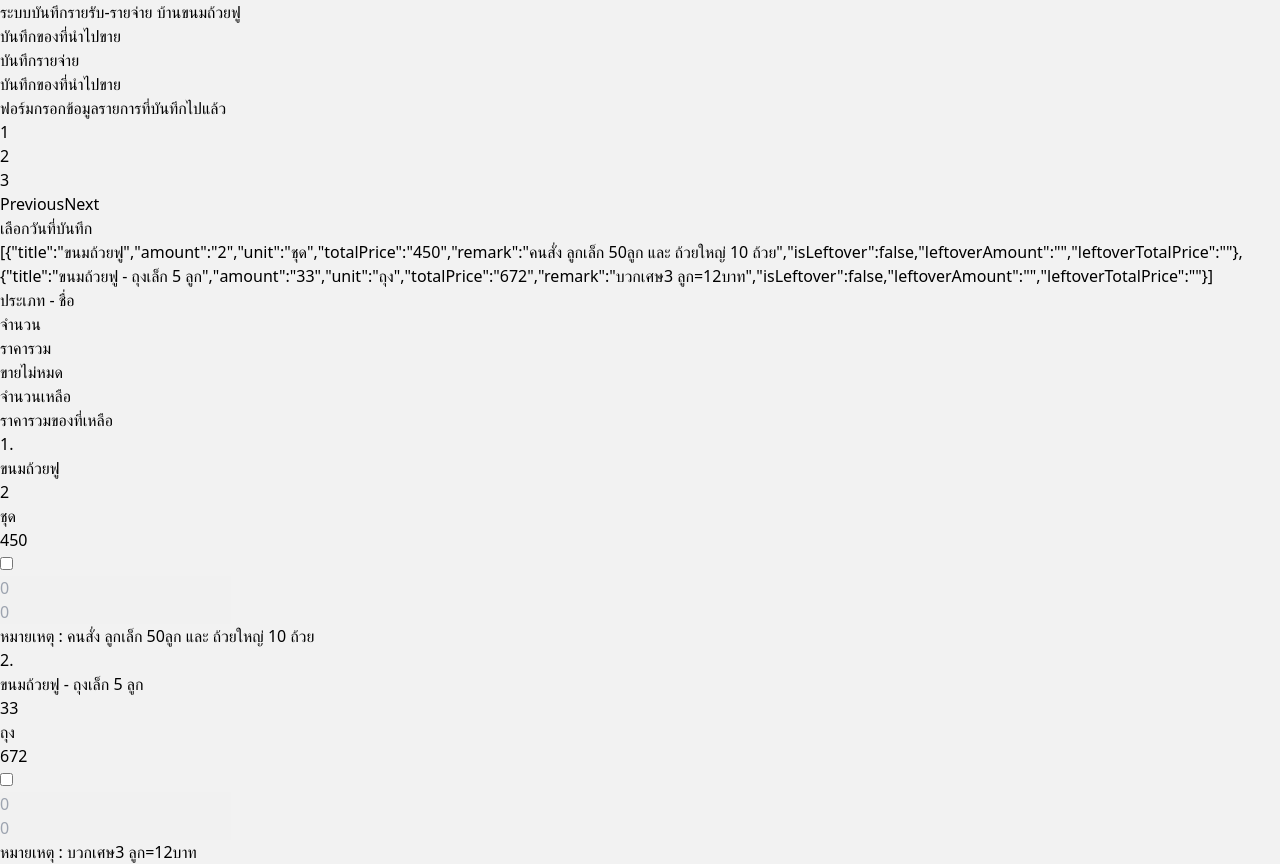
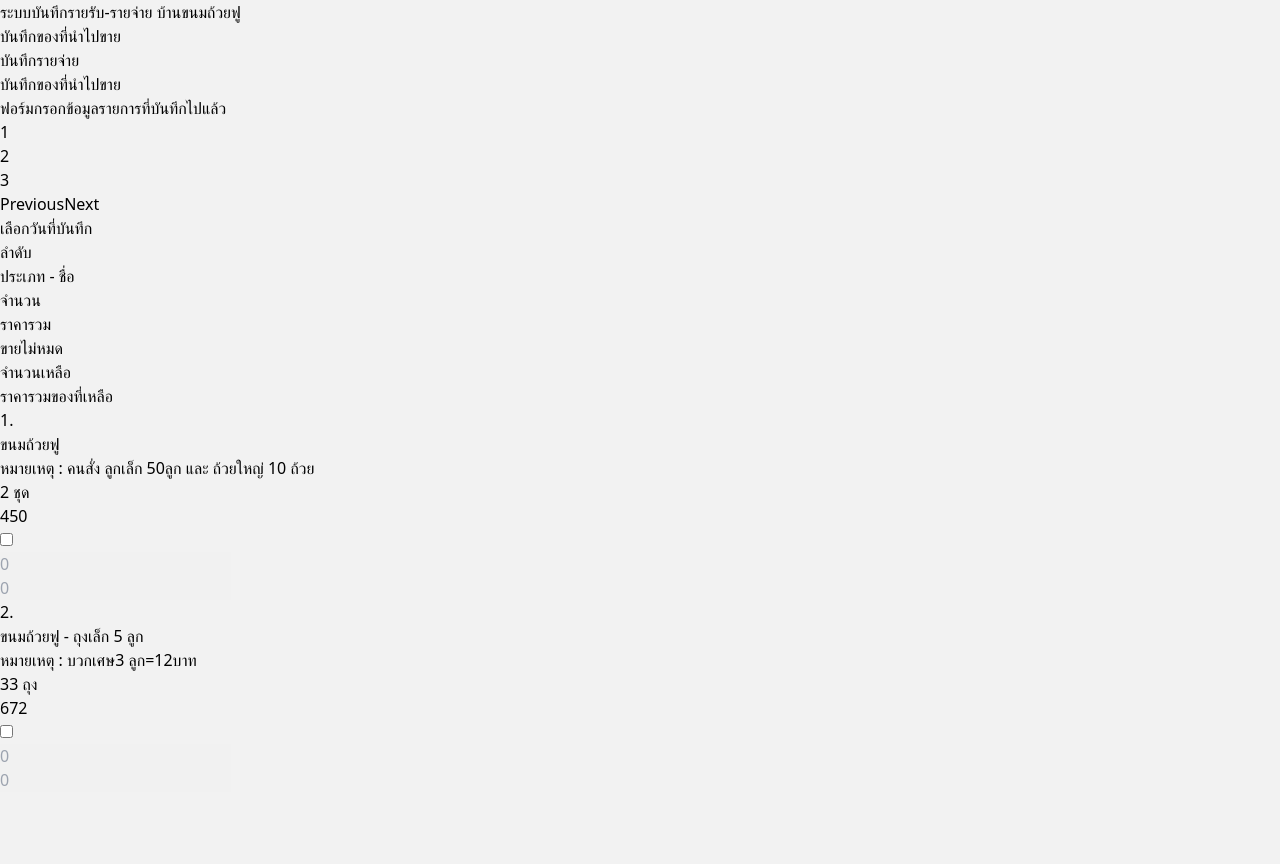
Before and after one commit to NiratKashom/bankanomthai_biz_mng, a React (Vite) app: page /storefront in a window 1280 px wide. Both pictures are taken after a click on the button "Next". After the commit the page ends 800 px from the top, so only its background shows below. Built offline with nearby package versions, Linux system fonts and the light colour scheme.

Commit message:
leftover table change grid to flex display

```diff
--- /dev/null
+++ b/src/components/Calendar.jsx
@@ -0,0 +1,106 @@
+import React, { useState } from 'react';
+
+const Calendar = () => {
+  // Get current date
+  const currentDate = new Date();
+
+  // Initialize state for the current month
+  const [currentMonth, setCurrentMonth] = useState(currentDate.getMonth());
+  const [currentYear, setCurrentYear] = useState(currentDate.getFullYear());
+
+  // Get number of days in the current month
+  const numDays = new Date(currentYear, currentMonth + 1, 0).getDate();
+
+  // Get the first day of the current month
+  const firstDay = new Date(currentYear, currentMonth, 1).getDay();
+
+  // Generate an array of days in the current month
+  const days = Array.from({ length: numDays }, (_, index) => index + 1);
+
+  // Function to handle previous month button click
+  const goToPreviousMonth = () => {
+    setCurrentMonth((prevMonth) => {
+      if (prevMonth === 0) {
+        setCurrentYear((prevYear) => prevYear - 1);
+        return 11;
+      } else {
+        return prevMonth - 1;
+      }
+    });
+  };
+
+  // Function to handle next month button click
+  const goToNextMonth = () => {
+    setCurrentMonth((prevMonth) => {
+      if (prevMonth === 11) {
+        setCurrentYear((prevYear) => prevYear + 1);
+        return 0;
+      } else {
+        return prevMonth + 1;
+      }
+    });
+  };
+
+  return (
+    <div className="container mx-auto p-4">
+      <h1 className="text-2xl font-bold mb-4">
+        Calendar - {currentMonth + 1}/{currentYear}
+      </h1>
+      <div className="flex justify-between mb-4">
+        <button
+          className="bg-blue-500 hover:bg-blue-700 text-white font-bold py-2 px-4 rounded"
+          onClick={goToPreviousMonth}
+        >
+          Previous Month
+        </button>
+        <button
+          className="bg-blue-500 hover:bg-blue-700 text-white font-bold py-2 px-4 rounded"
+          onClick={goToNextMonth}
+        >
+          Next Month
+        </button>
+      </div>
+      <table className="table-auto">
+        <thead>
+          <tr>
+            <th className="px-4 py-2">Sun</th>
+            <th className="px-4 py-2">Mon</th>
+            <th className="px-4 py-2">Tue</th>
+            <th className="px-4 py-2">Wed</th>
+            <th className="px-4 py-2">Thu</th>
+            <th className="px-4 py-2">Fri</th>
+            <th className="px-4 py-2">Sat</th>
+          </tr>
+        </thead>
+        <tbody>
+          {Array.from({ length: 6 }, (_, weekIndex) => (
+            <tr key={weekIndex}>
+              {Array.from({ length: 7 }, (_, dayIndex) => {
+                const day = weekIndex * 7 + dayIndex - firstDay + 1;
+                const isCurrentMonth = day > 0 && day <= numDays;
+                const isCurrentDay =
+                  isCurrentMonth &&
+                  day === currentDate.getDate() &&
+                  currentMonth === currentDate.getMonth() &&
+                  currentYear === currentDate.getFullYear();
+
+                return (
+                  <td
+                    key={dayIndex}
+                    className={`px-4 py-2 ${
+                      isCurrentMonth ? 'bg-blue-200' : 'bg-gray-200'
+                    } ${isCurrentDay ? 'font-bold' : ''}`}
+                  >
+                    {isCurrentMonth ? day : ''}
+                  </td>
+                );
+              })}
+            </tr>
+          ))}
+        </tbody>
+      </table>
+    </div>
+  );
+};
+
+export default Calendar;
--- a/src/components/LeftoverFormContainer.jsx
+++ b/src/components/LeftoverFormContainer.jsx
@@ -1,5 +1,6 @@
 import React, { useContext } from "react";
 import { SfFormDataContext } from "../context/SfFormDataContext";
+import LoTableForm from "./LoTableForm";
 
 function LeftoverFormContainer() {
   const { formData, updateFormData } = useContext(SfFormDataContext);
@@ -16,27 +17,43 @@ function LeftoverFormContainer() {
 
   return (
     <div className="">
-      <div>{JSON.stringify(formData)}</div>
+      {/* <div>{JSON.stringify(formData)}</div> */}
       <div className="container mx-auto px-2 py-2">
-        <div className="grid grid-cols-12 gap-0 border-b-2">
-          <div className=" font-semibold text-right"></div>
-          <div className=" font-semibold text-center col-span-5">ประเภท - ชื่อ</div>
-          <div className=" font-semibold text-right">จำนวน</div>
-          <div className=" font-semibold text-right"></div>
-          <div className=" font-semibold text-right ">ราคารวม</div>
-          <div className=" font-semibold text-center ">ขายไม่หมด</div>
-          <div className=" font-semibold text-center">จำนวนเหลือ</div>
-          <div className=" font-semibold text-rigth">ราคารวมของที่เหลือ</div>
-          {/* <div className="p-2 font-semibold border-x text-right col-span-2">หมายเหตุ</div> */}
-        </div>
+        <LoTableForm
+          headerColor = "blue-200"
+          headerTableColumn={[
+            { label: "ลำดับ" },
+            { label: "ประเภท - ชื่อ", textAlign: "center", width: "8/12" },
+            { label: "จำนวน", width: "2/12" },
+            { label: "ราคารวม", width: "2/12" },
+            { label: "ขายไม่หมด", textAlign: "center", width: "2/12" },
+            { label: "จำนวนเหลือ", textAlign: "center", width: "3/12" },
+            { label: "ราคารวมของที่เหลือ", width: "3/12" },
+          ]}
+        />
         {formData.map((data, idx) => (
-          <div className="hover:bg-slate-100 grid grid-cols-12 gap-2 border-b-2 py-2" key={"leftoverItem" + idx}>
-            <div className=" text-right">{idx + 1 + "."}</div>
-            <div className=" text-left col-span-5">{data.title}</div>
-            <div className=" text-right">{data.amount}</div>
-            <div className=" text-left">{data.unit}</div>
-            <div className=" text-right">{data.totalPrice}</div>
-            <div className=" text-center">
+          <div
+            className="hover:bg-slate-100 flex items-top border-b-2"
+            key={"leftoverItem" + idx}
+          >
+            <div className="text-right border-x-2 w-1/12 p-2">
+              {idx + 1 + "."}
+            </div>
+            <div className="text-left border-r-2 w-8/12 p-2">
+              <div> {data.title}</div>
+              <div className="mt-2">
+                {" "}
+                <span className="font-semibold">หมายเหตุ : </span>
+                {data.remark}
+              </div>
+            </div>
+            <div className="text-right border-r-2 w-2/12 p-2">
+              {data.amount} {data.unit}
+            </div>
+            <div className="text-right border-r-2 w-2/12 p-2">
+              {data.totalPrice}
+            </div>
+            <div className="text-center border-r-2 w-2/12 p-2">
               <input
                 type="checkbox"
                 className="form-checkbox text-blue-500 h-6 w-6 "
@@ -45,7 +62,7 @@ function LeftoverFormContainer() {
                 onChange={(e) => handleCheckBoxChange(e.target, idx)}
               />
             </div>
-            <div className=" flex justify-center">
+            <div className=" border-r-2 w-3/12 p-2">
               <input
                 type="number"
                 name="leftoverAmount"
@@ -56,7 +73,7 @@ function LeftoverFormContainer() {
                 className="border border-gray-300 rounded px-2 py-1 w-full"
               />
             </div>
-            <div className=" flex justify-center">
+            <div className=" border-r-2 w-3/12 p-2">
               <input
                 type="number"
                 name="leftoverTotalPrice"
@@ -67,8 +84,6 @@ function LeftoverFormContainer() {
                 className="border border-gray-300 rounded px-2 py-1 w-full"
               />
             </div>
-            <div className="text-right"></div>
-            <div className="text-left col-span-8 "><span className="font-semibold">หมายเหตุ :</span>  {data.remark}</div>
           </div>
         ))}
       </div>
--- /dev/null
+++ b/src/components/LoTableForm.jsx
@@ -0,0 +1,19 @@
+import React from "react";
+
+function LoTableForm({headerColor,headerTableColumn}) {
+
+  const headerTableClasses = "font-semibold p-2";
+
+  return (
+    <div className={`flex items-center bg-${headerColor} border-y-2`}>
+      {headerTableColumn.map(({label,textAlign,width},idx) => (
+        <div className={`${headerTableClasses} border-${idx === 0 ? "x" : "r"}-2
+        text-${textAlign || "right"}  w-${width || "1/12"}`}>
+         {label}
+       </div>
+      ))}
+    </div>
+  );
+}
+
+export default LoTableForm;
--- a/src/components/SfInputForm.jsx
+++ b/src/components/SfInputForm.jsx
@@ -10,7 +10,7 @@ function SfInputForm({ data, idx }) {
   };
 
   return (
-    <div className="hover:bg-slate-100 p-2 border-y-2">
+    <div className="hover:bg-slate-200 p-2 border-y-2">
       <div className="flex space-x-2 mb-2">
         <div className="w-1/4">
           <label className="block  mb-1">รายการ:</label>
--- a/src/components/StorefrontForm.jsx
+++ b/src/components/StorefrontForm.jsx
@@ -3,6 +3,7 @@ import SfFormStepper from "./SfFormStepper";
 import SfInputForm from "./SfInputForm";
 import { SfFormDataContext } from "../context/SfFormDataContext";
 import LeftoverFormContainer from "./LeftoverFormContainer";
+import Calendar from "./Calendar";
 
 const StorefrontForm = () => {
   const { formData, setFormData } = useContext(SfFormDataContext);
@@ -39,6 +40,7 @@ const StorefrontForm = () => {
   return (
     <div className=" mx-auto bg-white">
       {/*start stepper */}
+      {/* <Calendar/> */}
       <SfFormStepper activeStep={activeStep} />
       <div
         className={`flex ${
```
